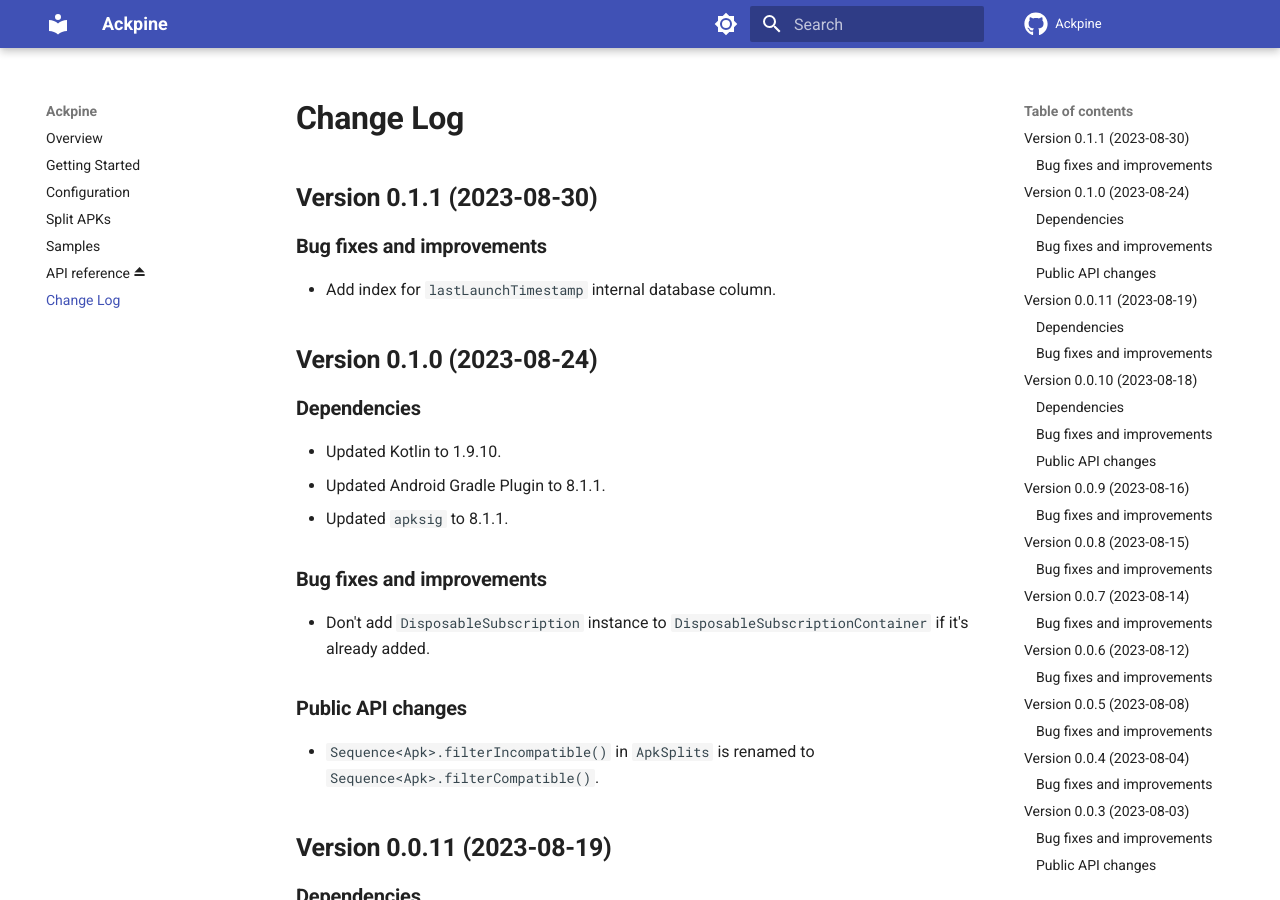
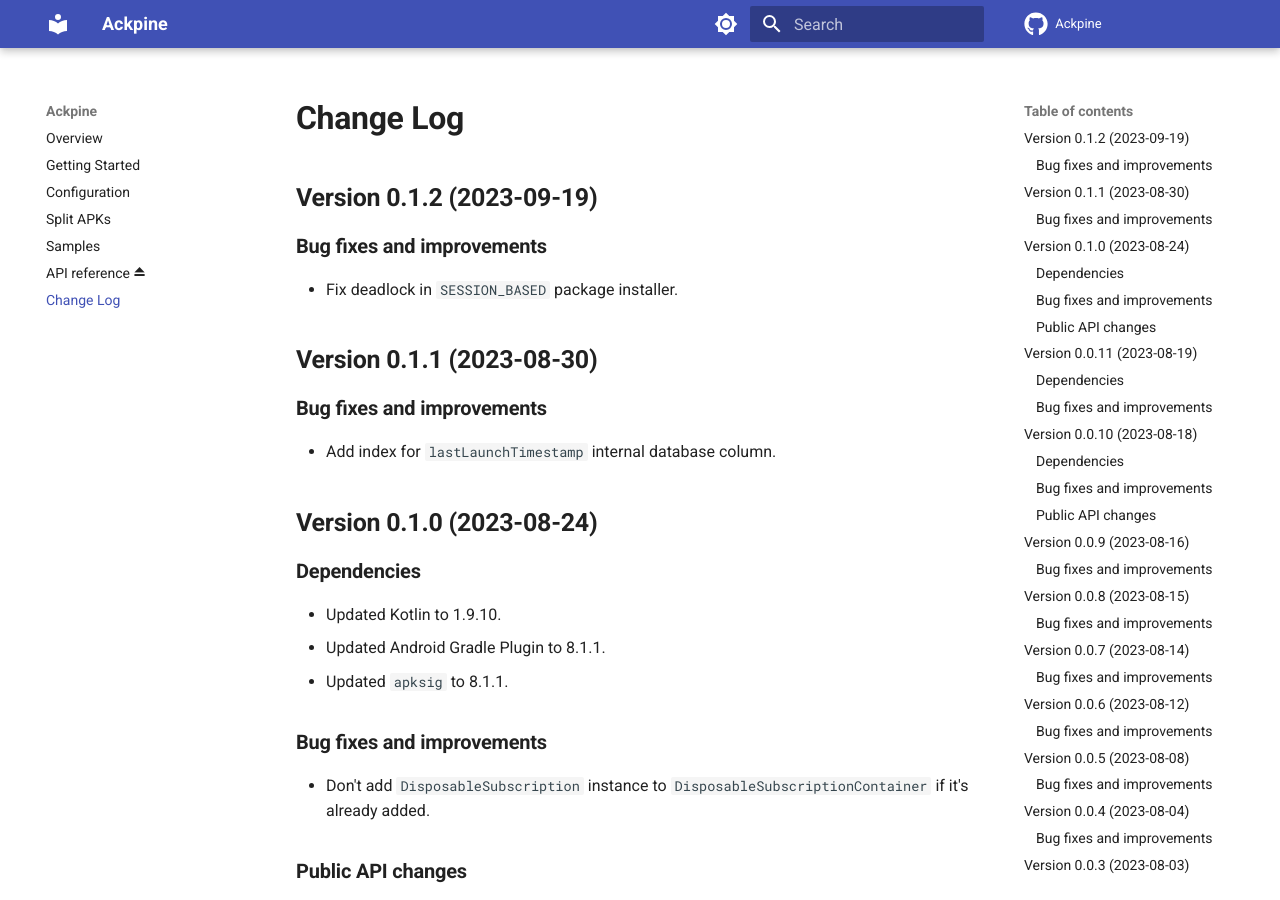
Before and after one commit to solrudev/Ackpine, an MkDocs documentation site: the page built from docs/changelog.md, in a window 1280 px wide and 900 px high. Built offline with MkDocs 1.6.1 and Material for MkDocs 9.7.7, drawn with Linux system fonts in a browser that asks for light colours; comment, search, counter and statistics services are not loaded.

Commit message:
add version 0.1.2 to changelog

```diff
--- a/docs/changelog.md
+++ b/docs/changelog.md
@@ -1,5 +1,12 @@
 Change Log
 ==========
+
+Version 0.1.2 (2023-09-19)
+--------------------------
+
+### Bug fixes and improvements
+
+- Fix deadlock in `SESSION_BASED` package installer.
 
 Version 0.1.1 (2023-08-30)
 --------------------------
```
